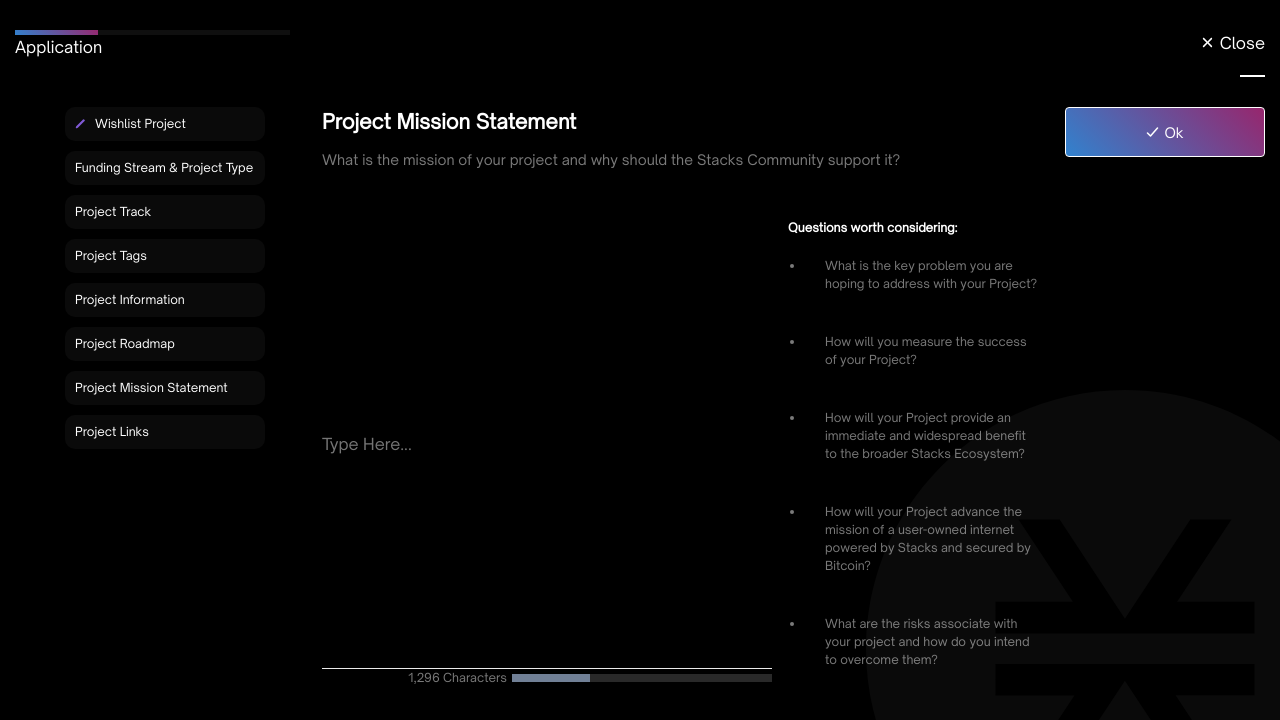
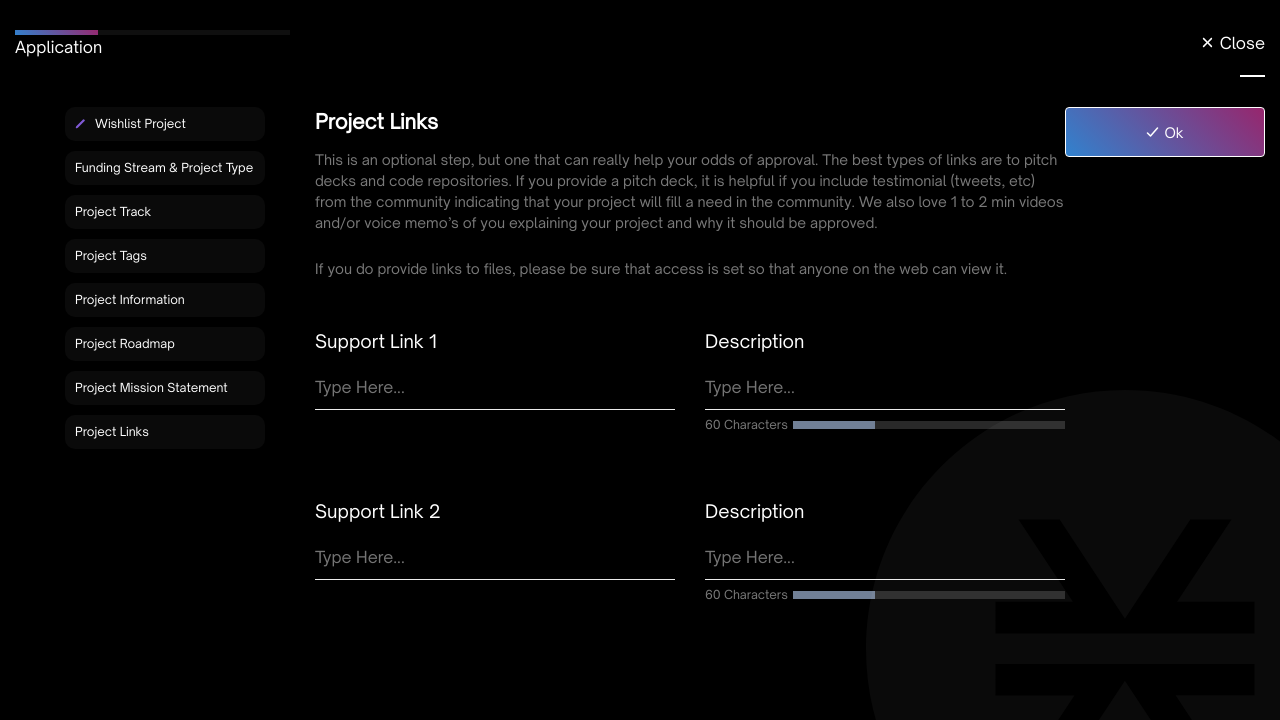
Before and after one commit to stacksgov/grants-dashboard, a Next.js app: page /application in a window 1280 px wide. Shown: the top 720 px of the page. Built offline with nearby package versions, Linux system fonts and the light colour scheme.

Commit message:
project links component completion

```diff
--- a/components/application/MissionStatement.module.css
+++ b/components/application/MissionStatement.module.css
@@ -43,6 +43,8 @@
     color: white;
     width: 450px;
     height: 450px;
+    padding-bottom: 420px;
+    padding-left: 5px;
   }
 
   .progressBarWrapper {
--- /dev/null
+++ b/components/application/ProjectLinks.js
@@ -0,0 +1,73 @@
+import styles from './ProjectLinks.module.css';
+
+const ProjectLinks = () => {
+	return (
+		<div className={styles.projectLinkWrapper}>
+			<h1>Project Links</h1>
+			<div className={styles.subtitle}>
+				<p>
+					This is an optional step, but one that can really help your odds of approval. The best
+					types of links are to pitch decks and code repositories. If you provide a pitch deck, it
+					is helpful if you include testimonial (tweets, etc) from the community indicating that
+					your project will fill a need in the community. We also love 1 to 2 min videos and/or
+					voice memo’s of you explaining your project and why it should be approved.
+				</p>
+				<p>
+					If you do provide links to files, please be sure that access is set so that anyone on the
+					web can view it.
+				</p>
+			</div>
+
+			<div>
+				<div className={styles.inputSectionWrapper}>
+					<div className={styles.inputSection}>
+						<label for="supportLink1">Support Link 1</label>
+						<input id="supportLink1" type="text" placeholder="Type Here..." />
+					</div>
+					<div className={styles.inputSection}>
+						<label for="supportLink1Description">Description</label>
+						<input id="supportLink1Description" type="text" placeholder="Type Here..." />
+						<div className={styles.progressBarWrapper}>
+							<p>60 Characters</p>
+							<div className={styles.progressBar}>
+								<span
+									style={{
+										background: '#718096',
+										width: '30%',
+										height: '100%',
+										display: 'block'
+									}}
+								></span>
+							</div>
+						</div>
+					</div>
+				</div>
+				<div className={styles.inputSectionWrapper}>
+					<div className={styles.inputSection}>
+						<label for="supportLink2">Support Link 2</label>
+						<input id="supportLink2" type="text" placeholder="Type Here..." />
+					</div>
+					<div className={styles.inputSection}>
+						<label for="supportLink2Description">Description</label>
+						<input id="supportLink2Description" type="text" placeholder="Type Here..." />
+						<div className={styles.progressBarWrapper}>
+							<p>60 Characters</p>
+							<div className={styles.progressBar}>
+								<span
+									style={{
+										background: '#718096',
+										width: '30%',
+										height: '100%',
+										display: 'block'
+									}}
+								></span>
+							</div>
+						</div>
+					</div>
+				</div>
+			</div>
+		</div>
+	);
+};
+
+export default ProjectLinks;
--- /dev/null
+++ b/components/application/ProjectLinks.module.css
@@ -0,0 +1,66 @@
+.projectLinkWrapper h1{
+  font-size: 20px;
+  padding-bottom: 12px;
+  }
+
+
+  .subtitle {
+    padding-bottom: 49px;
+    font-size: 14px;
+    color: rgba(255, 255, 255, 0.48);
+    display: flex;
+    flex-direction: column;
+    gap: 25px;
+  }
+
+
+
+  .inputSectionWrapper {
+    display: flex;
+    justify-content: space-between;
+
+  }
+
+  .inputSection {
+    display: flex;
+    flex-direction: column;
+    width: 360px;
+    padding-bottom: 64px;
+  }
+
+  .inputSection label {
+    font-size: 18px;
+    padding-bottom: 10px;
+  }
+
+  .inputSection input {
+    border-bottom: 1px solid rgba(255, 255, 255, 0.92);
+    background-color: transparent;
+    border-right: none;
+    border-left: none;
+    border-top: none;
+    padding: 10px 0;
+    color: white;
+    width: 100%;
+  }
+
+  .progressBarWrapper {
+    display: flex;
+    align-items: center;
+    gap: 5px;
+    font-size: 12px;
+    color: rgba(255, 255, 255, 0.48);
+
+    padding-top: 6px;
+
+  }
+
+  .progressBarWrapper p {
+    width: 110px;
+  }
+
+  .progressBar {
+    width: 100%;
+    height: 8px;
+    background-color: rgba(255, 255, 255, 0.16);
+    }
--- a/pages/application.js
+++ b/pages/application.js
@@ -9,7 +9,8 @@ import OkButton from '../components/application/layout/OkButton';
 // import ProjectTags from '../components/application/ProjectTags';
 // import ProjectInformation from '../components/application/ProjectInformation';
 // import ProjectRoadmap from '../components/application/ProjectRoadmap';
-import MissionStatement from '../components/application/MissionStatement';
+// import MissionStatement from '../components/application/MissionStatement';
+import ProjectLinks from '../components/application/ProjectLinks';
 
 const Application = () => {
 	return (
@@ -26,7 +27,8 @@ const Application = () => {
 					{/* <ProjectTags /> */}
 					{/* <ProjectInformation /> */}
 					{/* <ProjectRoadmap /> */}
-					<MissionStatement />
+					{/* <MissionStatement /> */}
+					<ProjectLinks />
 				</div>
 				<div>
 					<OkButton />
```
